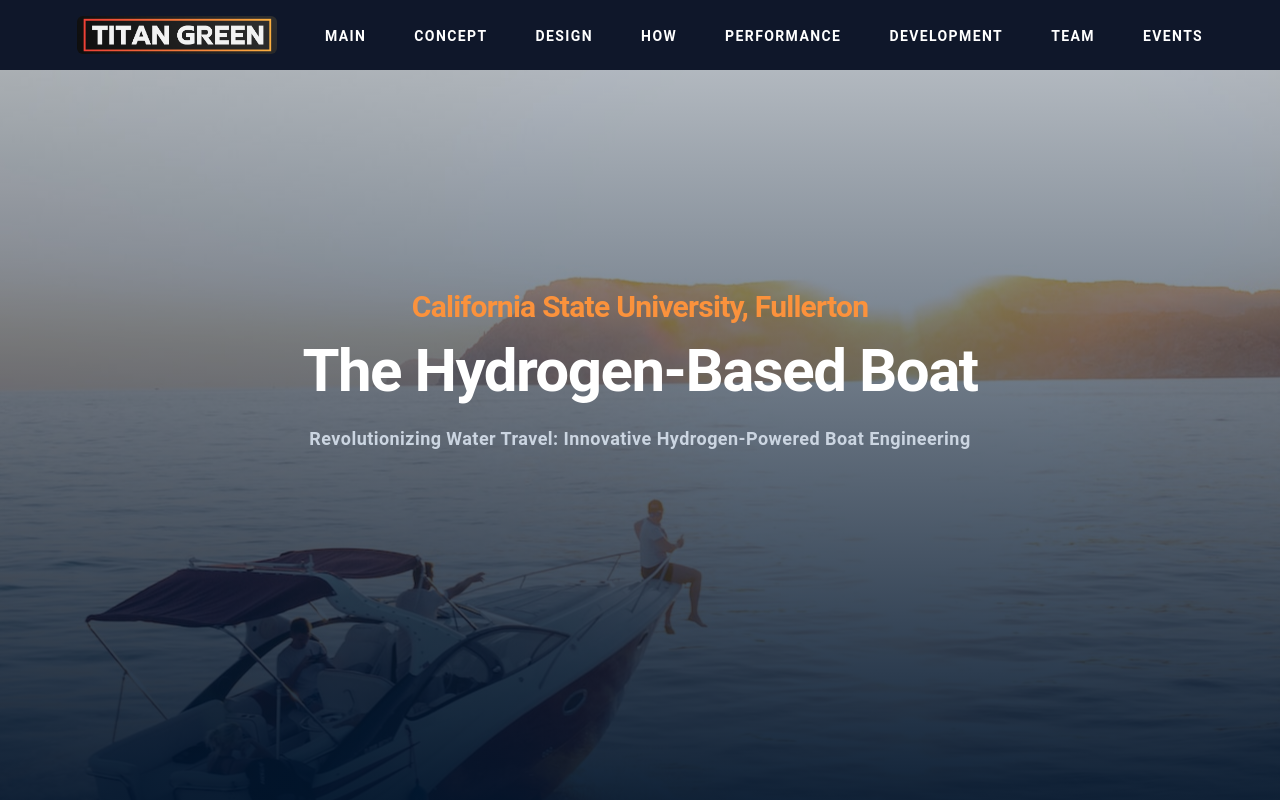
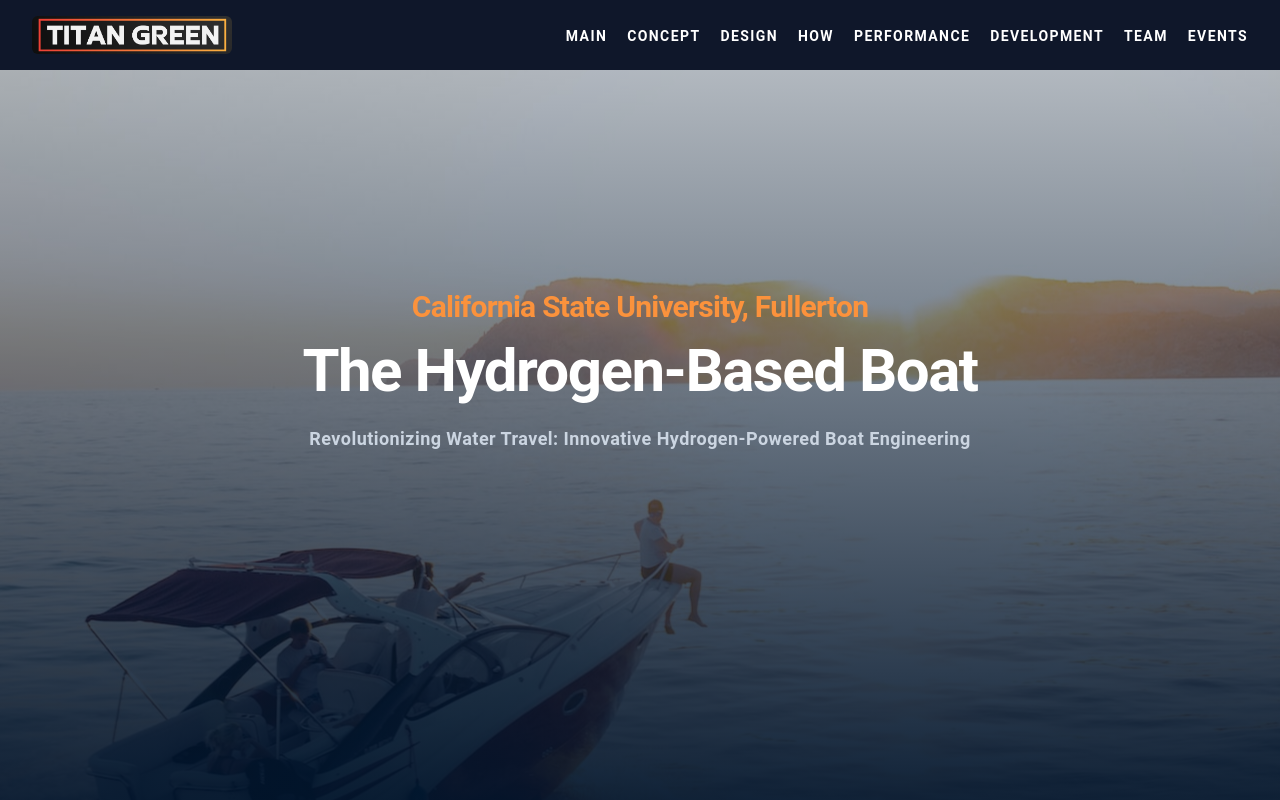
Before and after one commit to pn-code/boat, a Next.js app: page / in a window 1280 px wide. Shown: the top 800 px of the page. Built offline with nearby package versions, Linux system fonts and the light colour scheme.

Commit message:
Updated navbar styles for wide tablets

```diff
--- a/components/Navbar.tsx
+++ b/components/Navbar.tsx
@@ -16,7 +16,7 @@ const links: string[] = [
 
 export default function Navbar() {
   return (
-    <nav className="w-full h-[70px] z-20 fixed top-0 flex lg:justify-center justify-between items-center gap-4 lg:gap-12 px-5 lg:px-8 py-4 bg-slate-900 text-white">
+    <nav className="w-full h-[70px] z-20 fixed top-0 flex 2xl:justify-center justify-between items-center gap-4 lg:gap-12 px-5 lg:px-8 py-4 bg-slate-900 text-white">
       {/* Logo */}
       <header className="flex hover:scale-105 duration-100">
         <a href="/">
@@ -25,7 +25,7 @@ export default function Navbar() {
       </header>
 
       {/* Navigation Links on Larger Devices*/}
-      <ul className="hidden lg:flex justify-center md:gap-12 text-[14px] tracking-widest font-semibold py-1.5 text-white">
+      <ul className="hidden lg:flex justify-center gap-5 2xl:gap-10 text-[14px] tracking-widest font-semibold py-1.5 text-white">
         {links.map((link) => (
           <a
             className="pt-1 uppercase border-b-2 border-transparent hover:border-orange-500 duration-200 ease-linear"
```
